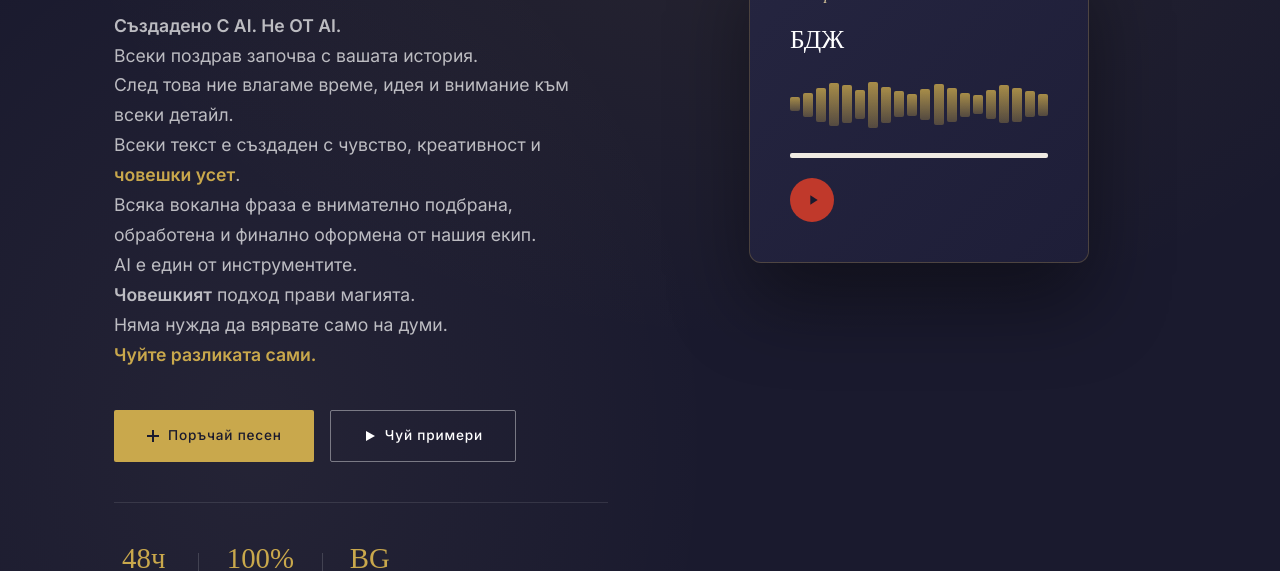
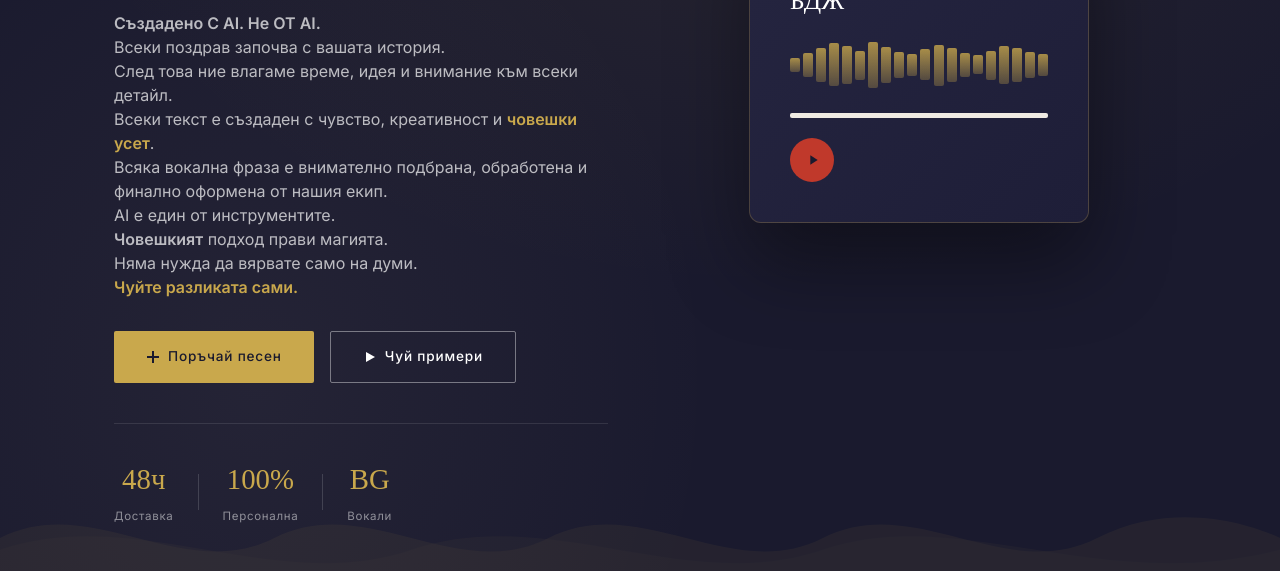
Before and after one commit to mlutzkan/pozdrav.fun, a website: page index.html in a window 1280 px wide. Shown: the part 529-1100 px from the top of the page. Drawn offline with Linux system fonts and the light colour scheme; a web font is replaced by a local one.

Commit message:
Tighten hero subhead spacing and font size

```diff
--- a/style.css
+++ b/style.css
@@ -257,9 +257,9 @@ nav.scrolled {
 
 .hero-subhead {
   color: rgba(255,255,255,0.7);
-  font-size: 1.1rem;
-  line-height: 1.7;
-  margin-bottom: 2.5rem;
+  font-size: 1rem;
+  line-height: 1.5;
+  margin-bottom: 2rem;
   max-width: 480px;
 }
 
```
